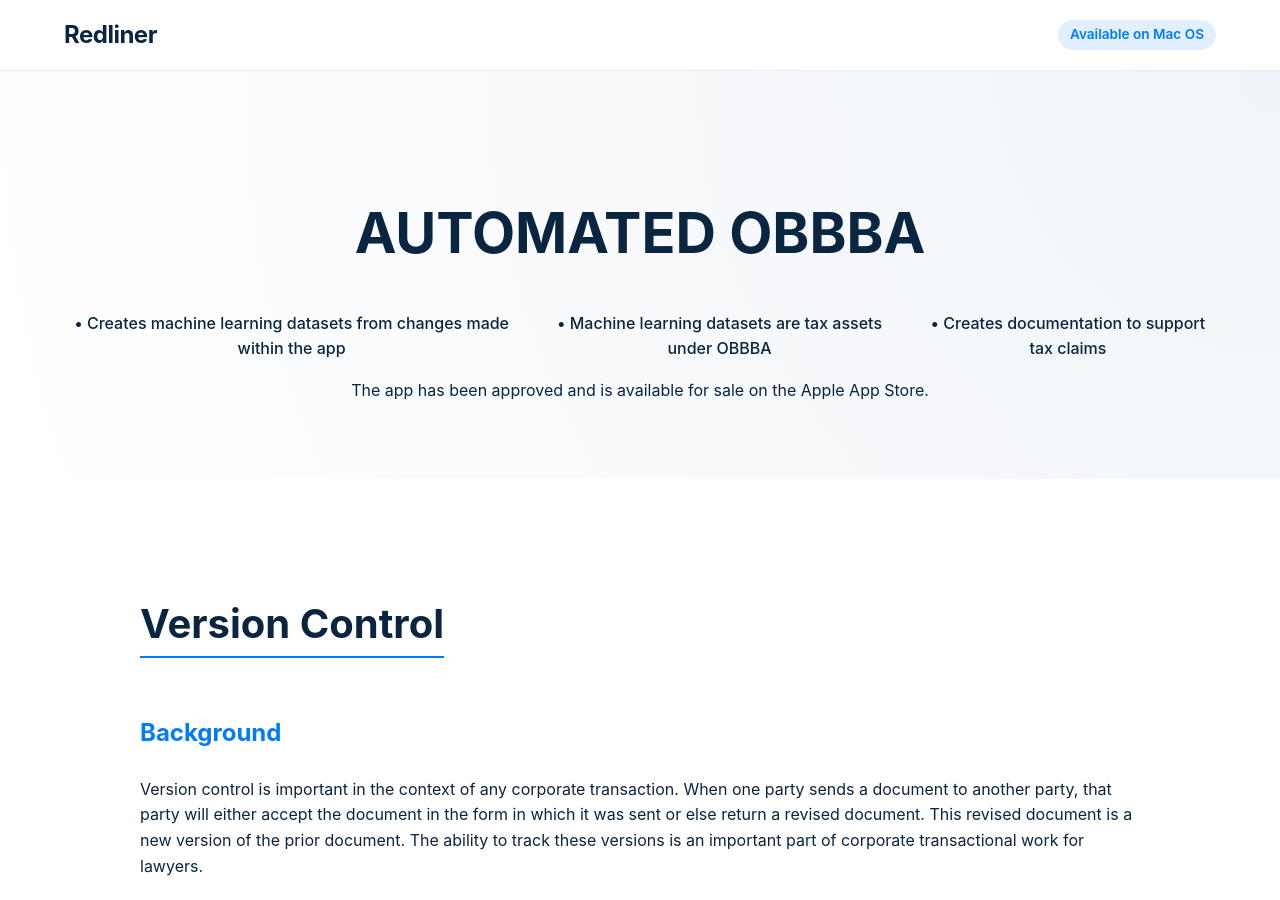
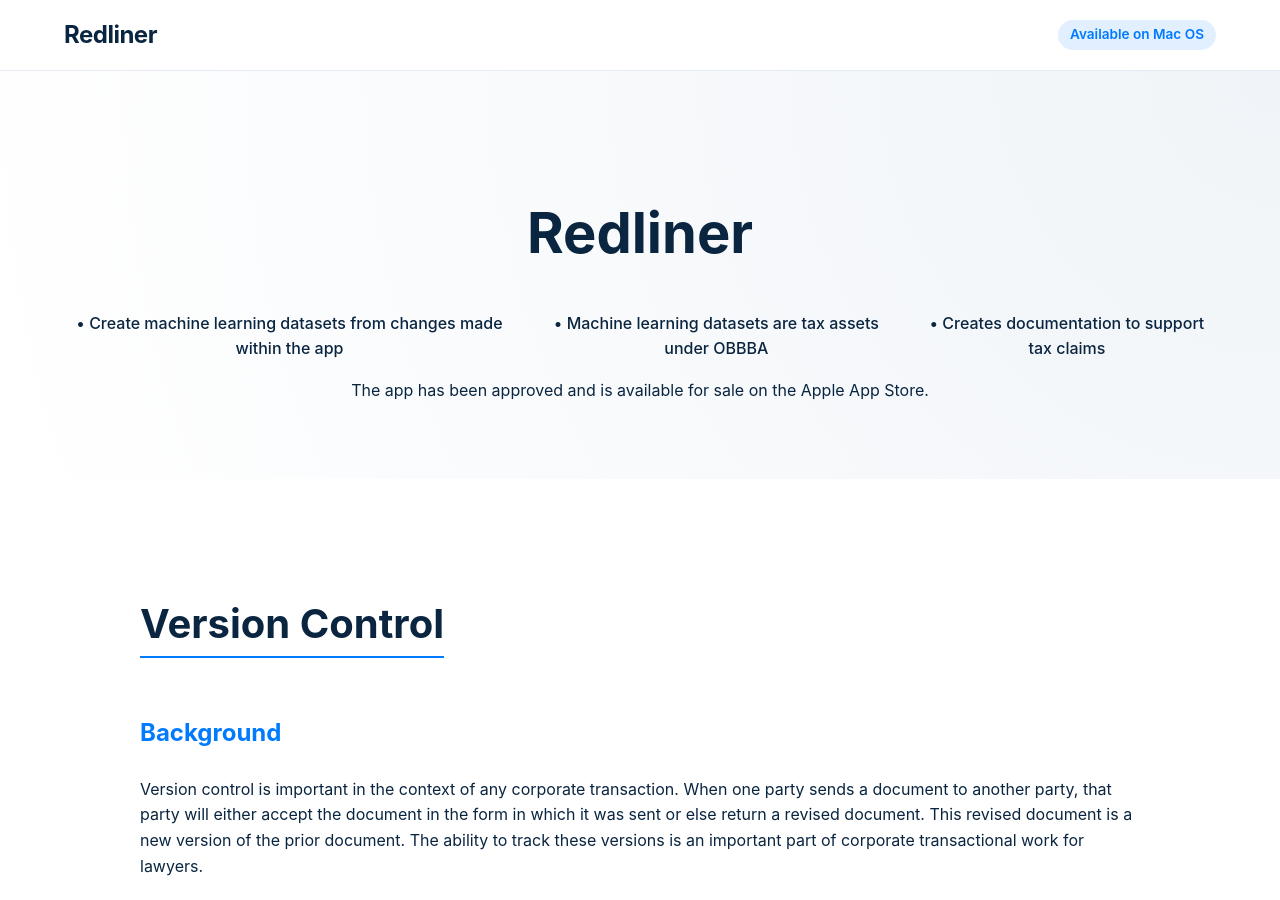
Before and after one commit to advocatesclose/redliner-site, a Jekyll site: the page index.html, which Jekyll copies as it is, in a window 1280 px wide and 900 px high. Built offline with Jekyll 4.4.1, drawn with Linux system fonts in a browser that asks for light colours.

Commit message:
Change title to 'Redliner' and update list item
Updated the header title and corrected a list item description.

```diff
--- a/index.html
+++ b/index.html
@@ -180,10 +180,10 @@
     </nav>
 
     <header>
-        <h1>AUTOMATED OBBBA</h1>
+        <h1>Redliner</h1>
         <p class="hero-sub"></p>
         <ul style="list-style: none; padding: 0; display: flex; justify-content: center; gap: 20px; font-weight: 500;">
-            <li>• Creates machine learning datasets from changes made within the app</li>
+            <li>• Create machine learning datasets from changes made within the app</li>
             <li>• Machine learning datasets are tax assets under OBBBA</li>
             <li>• Creates documentation to support tax claims</li>
         </ul>
```
